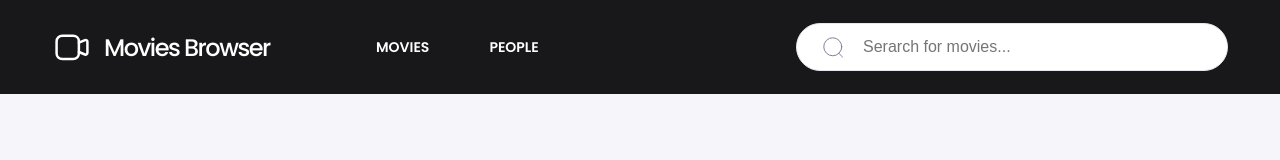
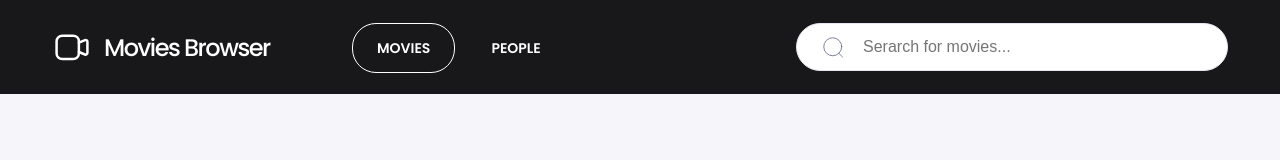
Before and after one commit to arczi147/movies-browser, a React (Create React App) app: page /#/movies in a window 1280 px wide. Shown: the top 160 px of the page. Built offline with nearby package versions, Linux system fonts and the light colour scheme.

Commit message:
router added & Movies component created

```diff
--- a/src/App.js
+++ b/src/App.js
@@ -1,10 +1,20 @@
+import { HashRouter, Switch, Route, Redirect } from "react-router-dom";
 import NavigationBar from "./common/NavigationBar";
+import Movies from "./features/movieList/Movies";
 
 function App() {
   return (
-    <>
+    <HashRouter>
       <NavigationBar />
-    </>
+      <Switch>
+        <Route path="/movies">
+          <Movies />
+        </Route>
+        <Route path="/">
+          <Redirect to="/movies" />
+        </Route>
+      </Switch>
+    </HashRouter>
   );
 }
 
--- a/src/common/NavigationBar/Navigation/index.js
+++ b/src/common/NavigationBar/Navigation/index.js
@@ -9,16 +9,16 @@ import {
 
 const Navigation = () => (
   <StyledNavigation>
-    <Header>
+    <Header to="/movies">
       <Logo />
       <Caption>Movies Browser</Caption>
     </Header>
     <List>
       <li>
-        <PageLink>Movies</PageLink>
+        <PageLink to="/movies">Movies</PageLink>
       </li>
       <li>
-        <PageLink>People</PageLink>
+        <PageLink to="/people">People</PageLink>
       </li>
     </List>
   </StyledNavigation>
--- a/src/common/NavigationBar/Navigation/styled.js
+++ b/src/common/NavigationBar/Navigation/styled.js
@@ -1,7 +1,8 @@
 import styled from "styled-components";
+import { NavLink } from "react-router-dom";
 import { ReactComponent as LogoIcon } from "../../../images/logo.svg";
 
-export const StyledNavigation = styled.div`
+export const StyledNavigation = styled.nav`
   display: flex;
   gap: 80px;
 
@@ -13,12 +14,15 @@ export const StyledNavigation = styled.div`
 
 export const List = styled.ul`
   display: flex;
+  flex-direction: row;
+  align-items: center;
   gap: 12px;
   list-style: none;
   padding: 0;
 `;
 
-export const Header = styled.div`
+export const Header = styled(NavLink)`
+  text-decoration: none;
   display: flex;
   flex-direction: row;
   align-items: center;
@@ -53,14 +57,15 @@ export const Caption = styled.h1`
   };
 `;
 
-export const PageLink = styled.div`
+export const PageLink = styled(NavLink)`
   color: ${({ theme }) => theme.color.white};
+  text-decoration: none;
   font-weight: 600;
   font-size: 14px;
   text-transform: uppercase;
   padding: 14px 24px;
 
-  &:active {
+  &.active {
     border: 1px solid ${({ theme }) => theme.color.white};
     border-radius: 24px;
   };
--- a/src/common/NavigationBar/styled.js
+++ b/src/common/NavigationBar/styled.js
@@ -1,6 +1,6 @@
 import styled from "styled-components";
 
-export const StyledNavigationBar = styled.nav`
+export const StyledNavigationBar = styled.div`
   background: ${({ theme }) => theme.color.woodsmoke};
 `;
 
--- /dev/null
+++ b/src/features/movieList/Movies/index.js
@@ -0,0 +1,8 @@
+
+
+const Movies = () => (
+  <>
+  </>
+);
+
+export default Movies;
```
